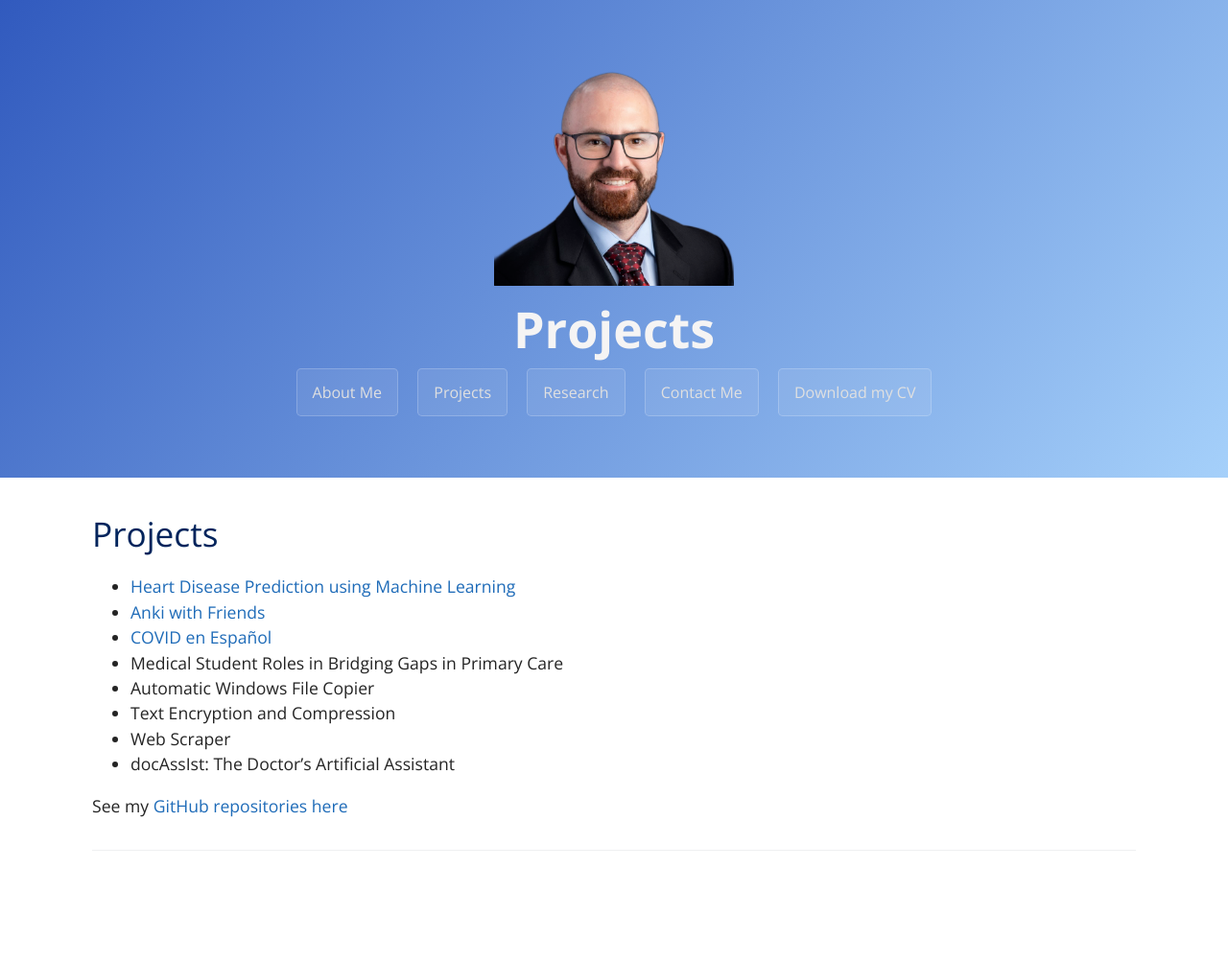
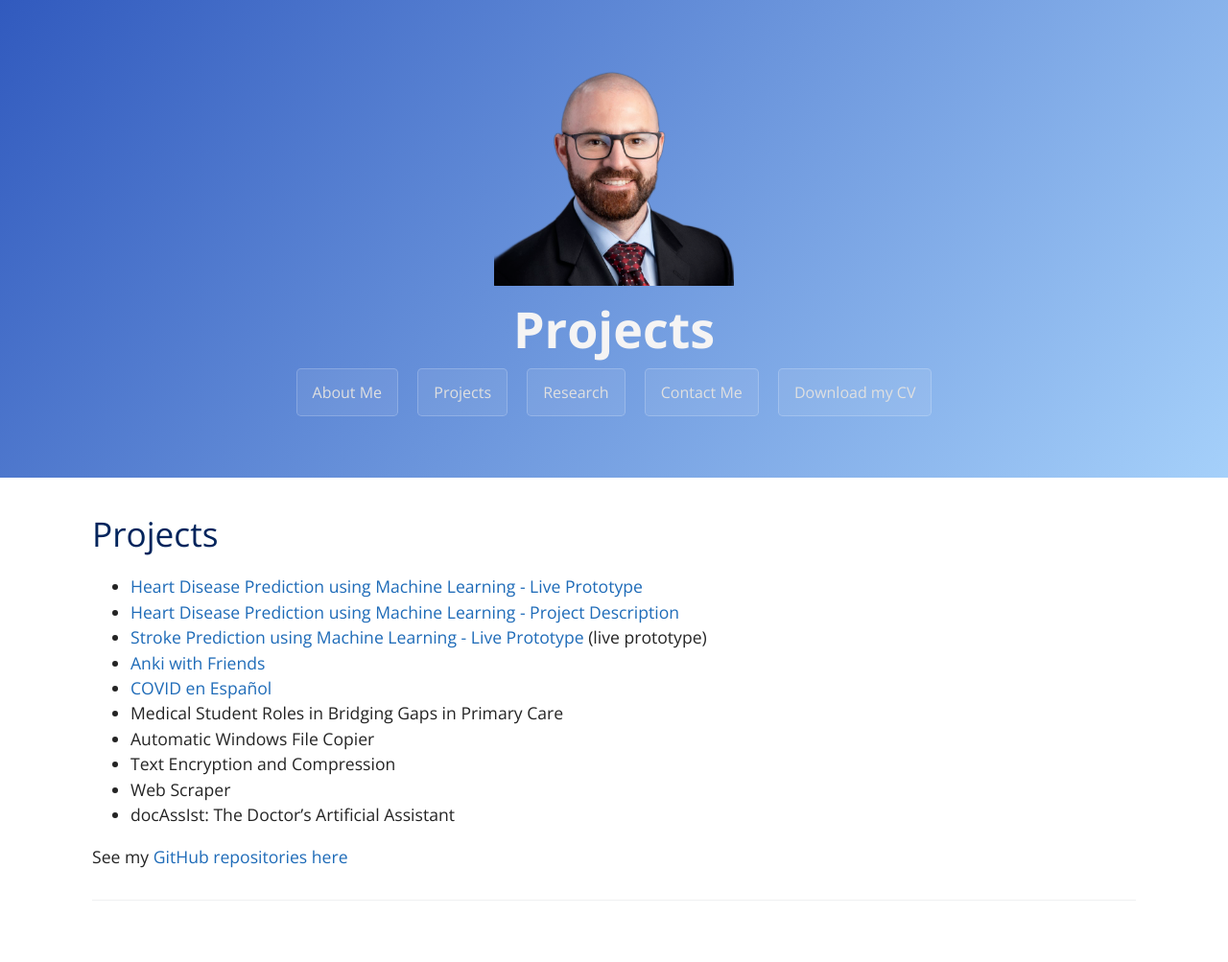
Before and after one commit to jopeo/joepo, a Jekyll site: the page built from projects.md, in a window 1280 px wide. Shown: the whole page at 96% size. Built offline with Jekyll 4.4.1, drawn with Linux system fonts in a browser that asks for light colours; before the commit the page ends 951 px from its top, so only the background shows below that.

Commit message:
update projects.md

```diff
--- a/projects.md
+++ b/projects.md
@@ -6,7 +6,9 @@ filename: contact
 
 # Projects
 
-- [Heart Disease Prediction using Machine Learning](http://www.heartdiseaseprediction.com/){:target="_blank"}
+- [Heart Disease Prediction using Machine Learning - Live Prototype](http://www.heartdiseasepredictor.com/){:target="_blank"}
+- [Heart Disease Prediction using Machine Learning - Project Description](http://www.heartdiseaseprediction.com/){:target="_blank"}
+- [Stroke Prediction using Machine Learning - Live Prototype](http://www.strokepredictor.com/){:target="_blank"} (live prototype)
 - [Anki with Friends](https://ankiwithfriends.com/){:target="_blank"}
 - [COVID en Español](http://www.covidenespanol.com/){:target="_blank"}
 - Medical Student Roles in Bridging Gaps in Primary Care
```
